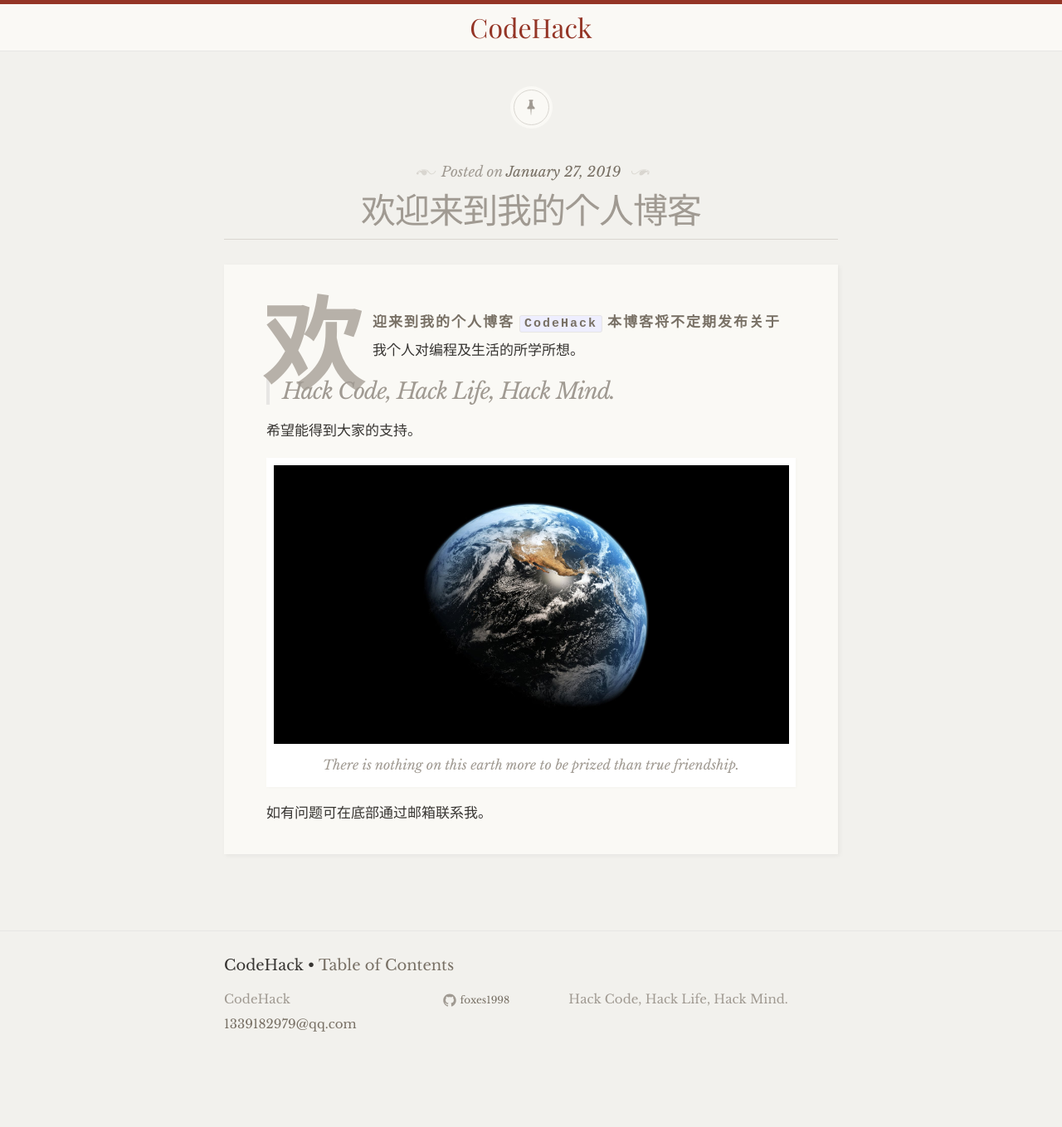
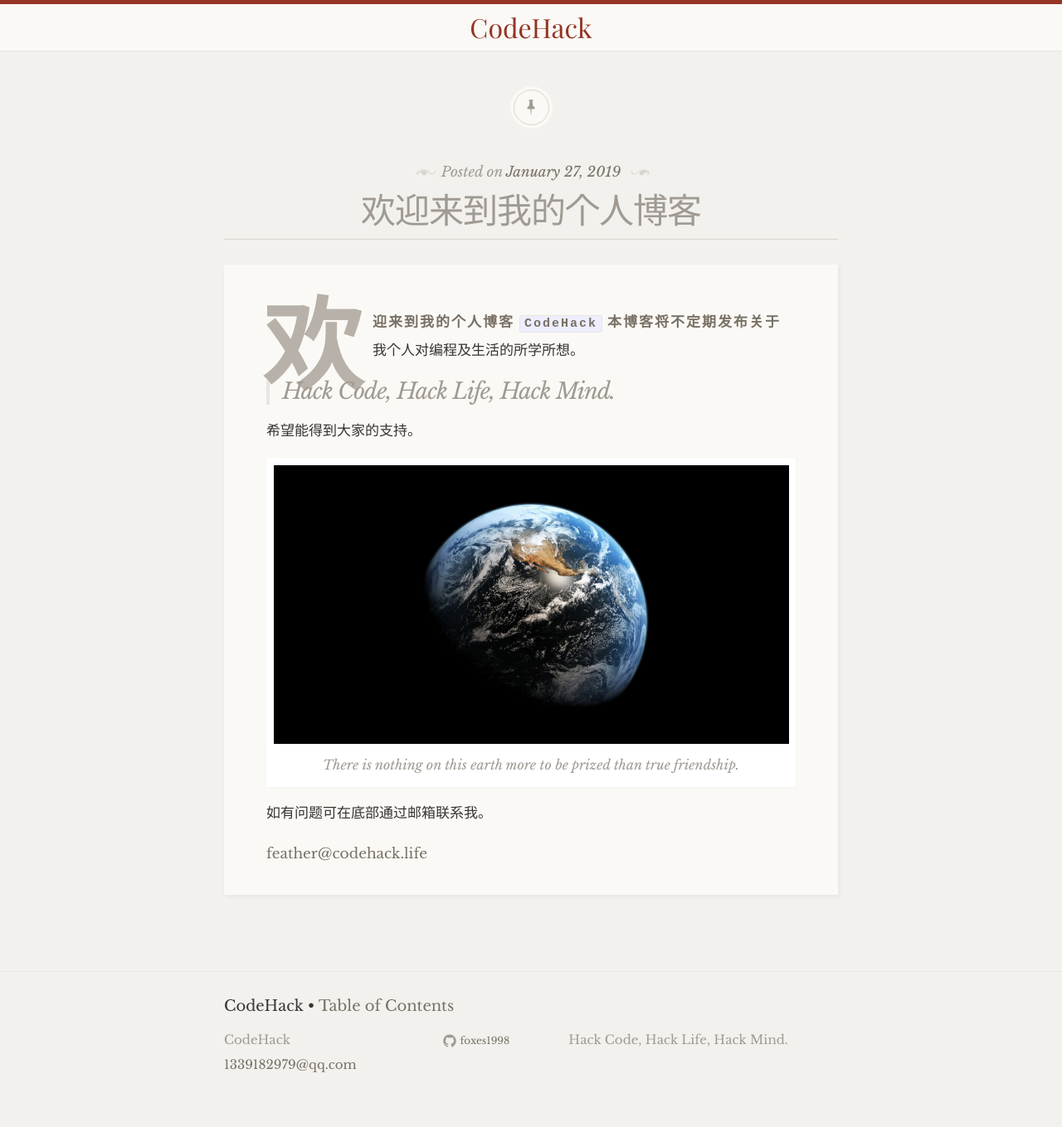
Before and after one commit to foxes1998/codehack.github.io, a Jekyll site: the page built from _posts/2019-01-27-Welcome.markdown, in a window 1280 px wide. Shown: the whole page at 83% size. Built offline with Jekyll 4.4.1, drawn with Linux system fonts in a browser that asks for light colours; some web fonts are replaced; before the commit the page ends 1310 px from its top, so only the background shows below that.

Commit message:
Update 2019-01-27-Welcome.markdown
20190128 16:39

```diff
--- a/_posts/2019-01-27-Welcome.markdown
+++ b/_posts/2019-01-27-Welcome.markdown
@@ -6,6 +6,8 @@ thumbnail: earth.jpg
 ---
 
 欢迎来到我的个人博客 `CodeHack` 本博客将不定期发布关于我个人对编程及生活的所学所想。
+
+
 
 > ## Hack Code, Hack Life, Hack Mind.
 
@@ -19,3 +21,5 @@ thumbnail: earth.jpg
 </figure>
 
 如有问题可在底部通过邮箱联系我。
+
+<a href="mailto:feather@codehack.life?subject={{post.title}}&body=Write down your idea ^_^ ">feather@codehack.life</a>
```
